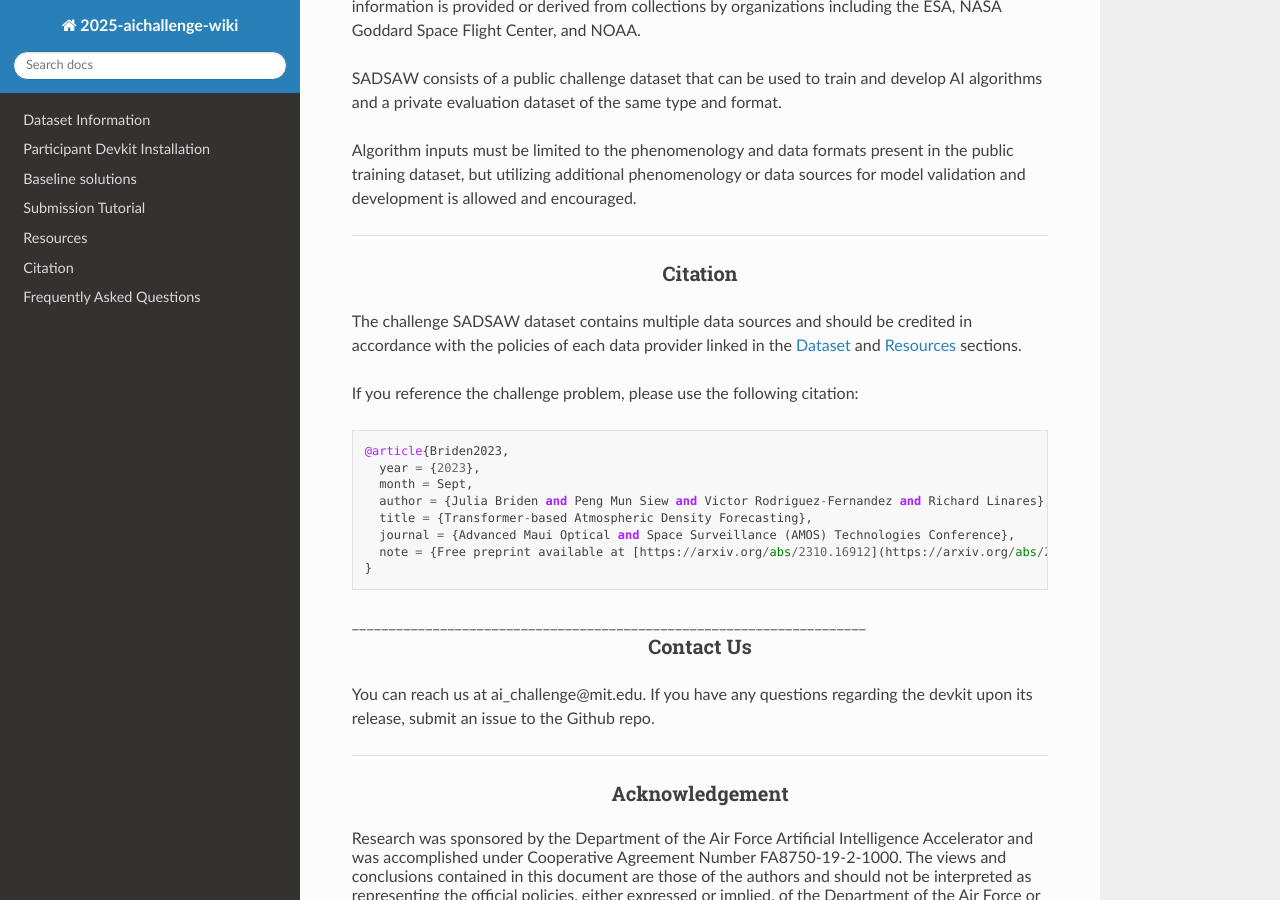
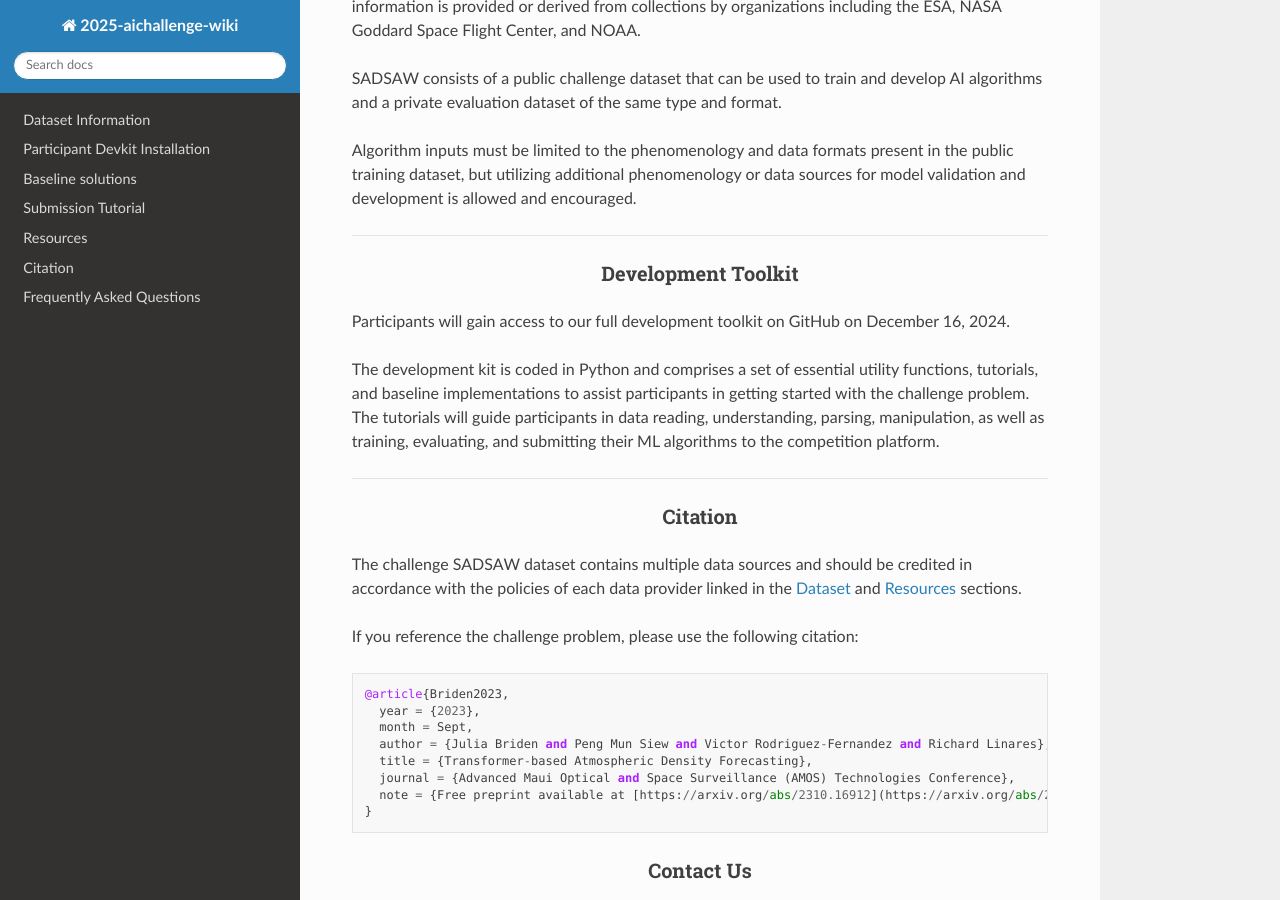
Before and after one commit to olgupila/STORM-AI-devkit-2025, a Sphinx documentation site: the page built from docs/README.md, in a window 1280 px wide and 900 px high, scrolled down 1043 px. Built offline with Sphinx 7.4.7 and the Read the Docs theme 3.1.0, drawn with Linux system fonts in a browser that asks for light colours; pages that are not in the unit, such as notebooks, are missing from menus.

Commit message:
main page devkit section

````diff
--- a/docs/README.md
+++ b/docs/README.md
@@ -75,6 +75,19 @@ SADSAW consists of a public challenge dataset that can be used to train and deve
 
 Algorithm inputs must be limited to the phenomenology and data formats present in the public training dataset, but utilizing additional phenomenology or data sources for model validation and development is allowed and encouraged.
 
+</div>
+
+______________________________________________________________________
+
+<div align="center">
+<h3> Development Toolkit </h3>
+</div>
+
+Participants will gain access to our full development toolkit on GitHub on December 16, 2024.
+
+The development kit is coded in Python and comprises a set of essential utility functions, tutorials, and baseline implementations to assist participants in getting started with the challenge problem. The tutorials will guide participants in data reading, understanding, parsing, manipulation, as well as training, evaluating, and submitting their ML algorithms to the competition platform.
+
+
 ______________________________________________________________________
 
 
@@ -98,7 +111,8 @@ If you reference the challenge problem, please use the following citation:
 }
 ```
 </div>
-______________________________________________________________________
+
+<!-- ______________________________________________________________________ -->
 
 <div align="center">
 <h3>Contact Us</h3>
````
